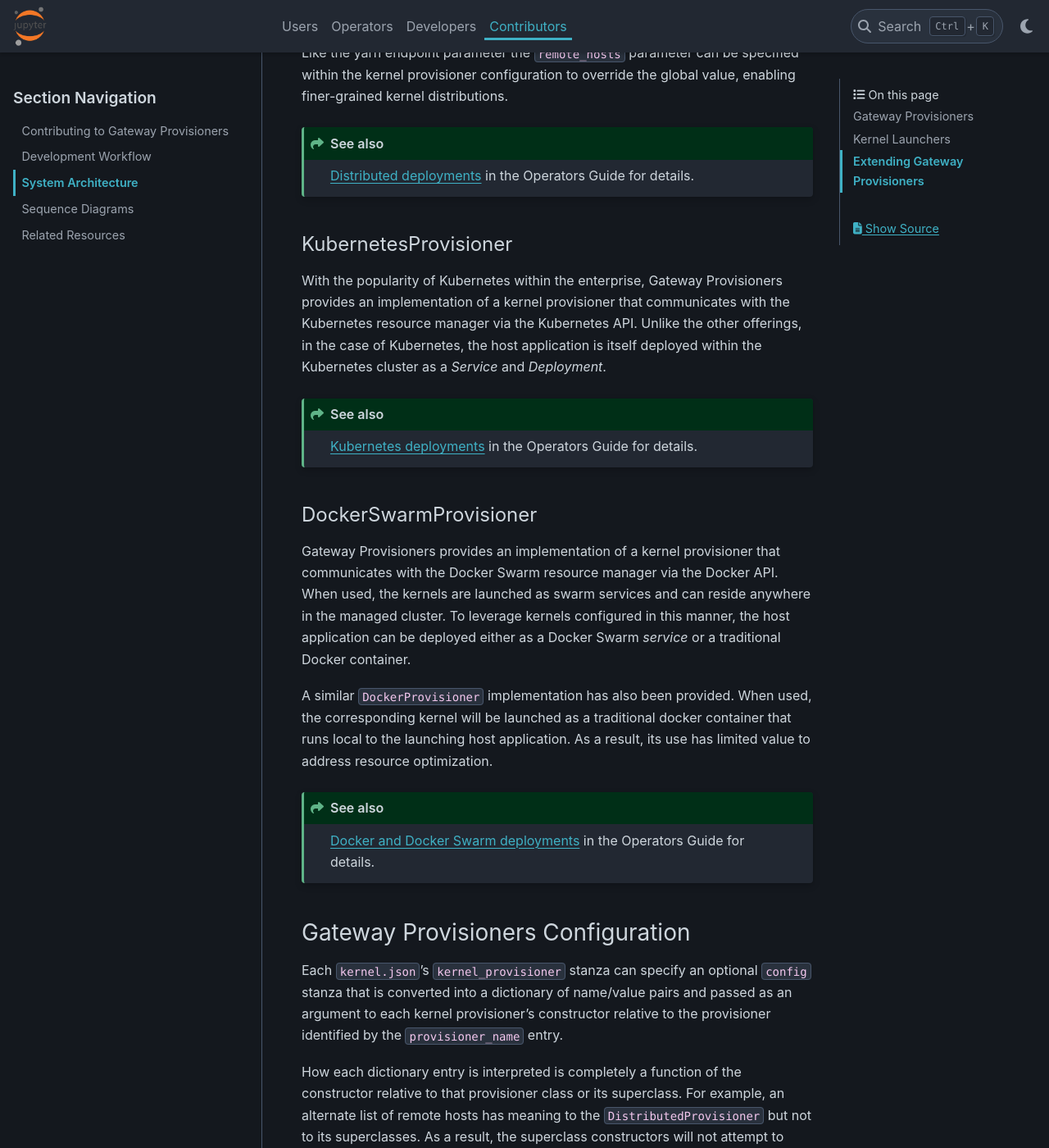
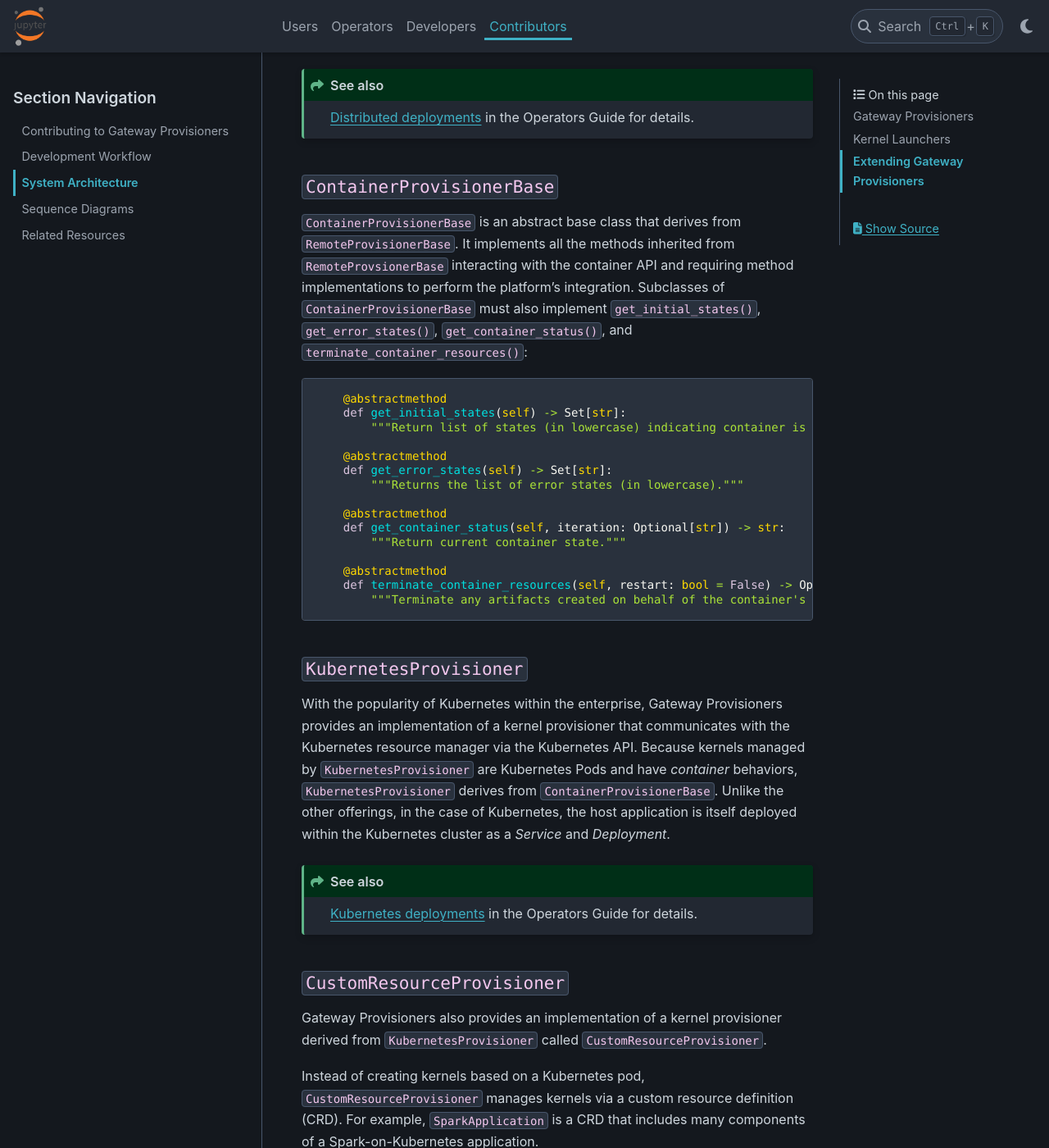
Before and after one commit to jupyter-server/gateway_provisioners, a Sphinx documentation site: the page built from docs/source/contributors/system-architecture.md, in a window 1280 px wide and 1400 px high, scrolled down 3959 px. Shown: the whole window at 82% size. Built offline with Sphinx 7.4.7 and the PyData theme 0.15.4, drawn with Linux system fonts in a browser that asks for light colours; some of the changed text lies outside the part shown.

Commit message:
Update docs with CRD info

````diff
--- a/docs/source/contributors/system-architecture.md
+++ b/docs/source/contributors/system-architecture.md
@@ -26,6 +26,9 @@
   is responsible for the discovery and management of kernels hosted as Hadoop YARN applications within a managed cluster.
 - [`KubernetesProvisioner`](https://github.com/jupyter-server/gateway_provisioners/blob/d400f6f48de61823c596e4f774a42b01b17e6887/gateway_provisioners/k8s.py#L56) -
   is responsible for the discovery and management of kernels hosted within a Kubernetes cluster.
+- `SparkOperatorProvisioner` -
+  is responsible for the discovery and management of kernels hosted within a Kubernetes cluster that are provisioned via
+  the Custom Resource Definition (CRD) `SparkApplication`.
 - [`DockerSwarmProvisioner`](https://github.com/jupyter-server/gateway_provisioners/blob/d400f6f48de61823c596e4f774a42b01b17e6887/gateway_provisioners/docker_swarm.py#L33) -
   is responsible for the discovery and management of kernels hosted within a Docker Swarm cluster.
 - [`DockerProvisioner`](https://github.com/jupyter-server/gateway_provisioners/blob/d400f6f48de61823c596e4f774a42b01b17e6887/gateway_provisioners/docker_swarm.py#L159) -
@@ -61,6 +64,7 @@
   default_node_color = pink;
 
   KernelProvisionerBase <- RemoteProvisionerBase <- ContainerProvisionerBase <- KubernetesProvisioner
+  KernelProvisionerBase <- RemoteProvisionerBase <- ContainerProvisionerBase <- KubernetesProvisioner <- CustomResourceProvisioner <- SparkOperatorProvisioner
   KernelProvisionerBase <- RemoteProvisionerBase <- ContainerProvisionerBase <- DockerSwarmProvisioner
   KernelProvisionerBase <- RemoteProvisionerBase <- ContainerProvisionerBase <- DockerProvisioner
   KernelProvisionerBase <- RemoteProvisionerBase <- DistributedProvisioner
@@ -68,37 +72,33 @@
   KernelProvisionerBase <- LocalProvisioner
 
   KernelProvisionerBase, LocalProvisioner [color = lightblue];
-  RemoteProvisionerBase, ContainerProvisionerBase, DistributedProvisioner, YarnProvisioner, KubernetesProvisioner, DockerSwarmProvisioner, DockerProvisioner  [color = lightyellow];
-  KernelProvisionerBase, RemoteProvisionerBase, ContainerProvisionerBase [style = dashed, numbered = ABC];
+  RemoteProvisionerBase, ContainerProvisionerBase, DistributedProvisioner, YarnProvisioner, KubernetesProvisioner, CustomResourceProvisioner, SparkOperatorProvisioner, DockerSwarmProvisioner, DockerProvisioner  [color = lightyellow];
+  KernelProvisionerBase, RemoteProvisionerBase, ContainerProvisionerBase, CustomResourceProvisioner [style = dashed, numbered = ABC];
 }
 ```
 
-### RemoteProvisionerBase
+### `RemoteProvisionerBase`
 
 As noted above, `RemoteProvisionerBase` is an abstract base class that derives from `KernelProvisionerBase`. Subclasses
-of `RemoteProvisionerBase` must also implement `confirm_remote_startup()` and are encouraged to override
-`handle_launch_timeout()`:
+of `RemoteProvisionerBase` must also implement `confirm_remote_startup()` and `log_kernel_launch()`, and are
+encouraged to override `handle_launch_timeout()`:
 
 ```python
     @abstractmethod
     async def confirm_remote_startup(self):
         """Confirms the remote process has started and returned necessary connection information."""
-        pass
-```
 
-```python
+    @abstractmethod
+    def log_kernel_launch(self, cmd: List[str]) -> None:
+        """Logs the kernel launch from the respective remote provisioner"""
+
     async def handle_launch_timeout(self):
         """
         Checks to see if the kernel launch timeout has been exceeded while awaiting connection info.
         """
 ```
 
-Kernel launch timeout expiration is expressed via the environment variable `KERNEL_LAUNCH_TIMEOUT`. If this
-value does not exist, it defaults to the host application process environment variable `KERNEL_LAUNCH_TIMEOUT` - which
-defaults to 30 seconds if unspecified. Since all `KERNEL_` environment variables "flow" from the Notebook server, the launch
-timeout can be specified as a client attribute of the Notebook session.
-
-#### YarnProvisioner
+#### `YarnProvisioner`
 
 As part of its base offering, Gateway Provisioners provides an implementation of a kernel provisioner that communicates
 with the Hadoop YARN resource manager that has been instructed to launch a kernel on one of its worker nodes. The node
@@ -129,7 +129,7 @@
 - [`YarnProvisioner` configuration options](../operators/config-file.md#yarnprovisioner) for other options.
 ```
 
-#### DistributedProvisioner
+#### `DistributedProvisioner`
 
 Like `YarnProvisioner`, Gateway Provisioners also provides an implementation of a basic
 remoting mechanism that is part of the `DistributedProvisioner` class. This class
@@ -151,23 +151,84 @@
 [Distributed deployments](../operators/deploy-distributed.md) in the Operators Guide for details.
 ```
 
-#### KubernetesProvisioner
+#### `ContainerProvisionerBase`
+
+`ContainerProvisionerBase` is an abstract base class that derives from `RemoteProvisionerBase`. It implements all
+the methods inherited from `RemoteProvsionerBase` interacting with the container API and requiring method implementations
+to perform the platform's integration.  Subclasses
+of `ContainerProvisionerBase` must also implement `get_initial_states()`,  `get_error_states()`, `get_container_status()`,
+and `terminate_container_resources()`:
+
+```python
+    @abstractmethod
+    def get_initial_states(self) -> Set[str]:
+        """Return list of states (in lowercase) indicating container is starting (includes running)."""
+
+    @abstractmethod
+    def get_error_states(self) -> Set[str]:
+        """Returns the list of error states (in lowercase)."""
+
+    @abstractmethod
+    def get_container_status(self, iteration: Optional[str]) -> str:
+        """Return current container state."""
+
+    @abstractmethod
+    def terminate_container_resources(self, restart: bool = False) -> Optional[bool]:
+        """Terminate any artifacts created on behalf of the container's lifetime."""
+```
+
+#### `KubernetesProvisioner`
 
 With the popularity of Kubernetes within the enterprise, Gateway Provisioners provides an implementation
-of a kernel provisioner that communicates with the Kubernetes resource manager via the Kubernetes API. Unlike
-the other offerings, in the case of Kubernetes, the host application is itself deployed within the Kubernetes
-cluster as a _Service_ and _Deployment_.
+of a kernel provisioner that communicates with the Kubernetes resource manager via the Kubernetes API. Because
+kernels managed by `KubernetesProvisioner` are Kubernetes Pods and have _container_ behaviors, `KubernetesProvisioner`
+derives from `ContainerProvisionerBase`. Unlike the other offerings, in the case of Kubernetes, the host application
+is itself deployed within the Kubernetes cluster as a _Service_ and _Deployment_.
 
 ```{seealso}
 [Kubernetes deployments](../operators/deploy-kubernetes.md) in the Operators Guide for details.
 ```
 
-#### DockerSwarmProvisioner
+#### `CustomResourceProvisioner`
+
+Gateway Provisioners also provides an implementation of a kernel provisioner derived from `KubernetesProvisioner`
+called `CustomResourceProvisioner`.
+
+Instead of creating kernels based on a Kubernetes pod, `CustomResourceProvisioner`
+manages kernels via a custom resource definition (CRD). For example, `SparkApplication` is a CRD that includes
+many components of a Spark-on-Kubernetes application.
+
+`CustomResourceProvisioner` could be considered a _virtual abstract base class_ that provides the necessary method overrides of
+`KubernetesProvisioner` to manage the lifecycle of CRDs.  If you are going to extend `CustomResourceProvisioner`,
+all that should be necessary is to override these custom resource related attributes (i.e. `group`, `version`, `plural` and
+`object_kind`) that define the CRD attributes and its implementation should cover the rest.  Note that `object_kind` is
+an internal attribute that Gateway Provisioners uses, while the other attributes are associated with the Kubernetes CRD
+object definition.
+
+```{admonition} Note
+`CustomResourceProvisioner` is considered a _virtual_ ABC in that an instance of `CustomResourceProvisioner` _could_
+be instantiated, but it wouldn't be usable because it doesn't define the necessary attribute values
+to function.  In addition, the class itself doesn't define any abstract methods (today).
+```
+
+#### `SparkOperatorProvisioner`
+
+A great example of a `CustomResourceProvisioner` is `SparkOperatorProvisioner`.  As described in the previous section,
+it's implementation consists of overrides of attributes `group` (e.g, `"sparkoperator.k8s.io"`), `version`
+(i.e., `"v1beta2"`), `plural` (i.e., `"sparkapplications"`) and `object_kind` (i.e., `"SparkApplication"`).
+
+```{seealso}
+[Deploying Custom Resource Definitions](../operators/deploy-kubernetes.md#deploying-custom-resource-definitions) in the
+Operators Guide for details.
+```
+
+#### `DockerSwarmProvisioner`
 
 Gateway Provisioners provides an implementation of a kernel provisioner that communicates with the Docker Swarm resource
 manager via the Docker API. When used, the kernels are launched as swarm services and can reside anywhere in the
-managed cluster. To leverage kernels configured in this manner, the host application can be deployed
-either as a Docker Swarm _service_ or a traditional Docker container.
+managed cluster.  The core of a Docker Swarm service is a container, so `DockerSwarmProvisioner` derives from
+`ContainerProvisionerBase`. To leverage kernels configured in this manner, the host application can be deployed either
+as a Docker Swarm _service_ or a traditional Docker container.
 
 A similar `DockerProvisioner` implementation has also been provided. When used, the corresponding kernel will be
 launched as a traditional docker container that runs local to the launching host application. As a result,
````
Also changed, not shown: docs/source/operators/deploy-kubernetes.md (+52 -2 lines), docs/source/users/kernel-envs.md (+2 -3 lines).
